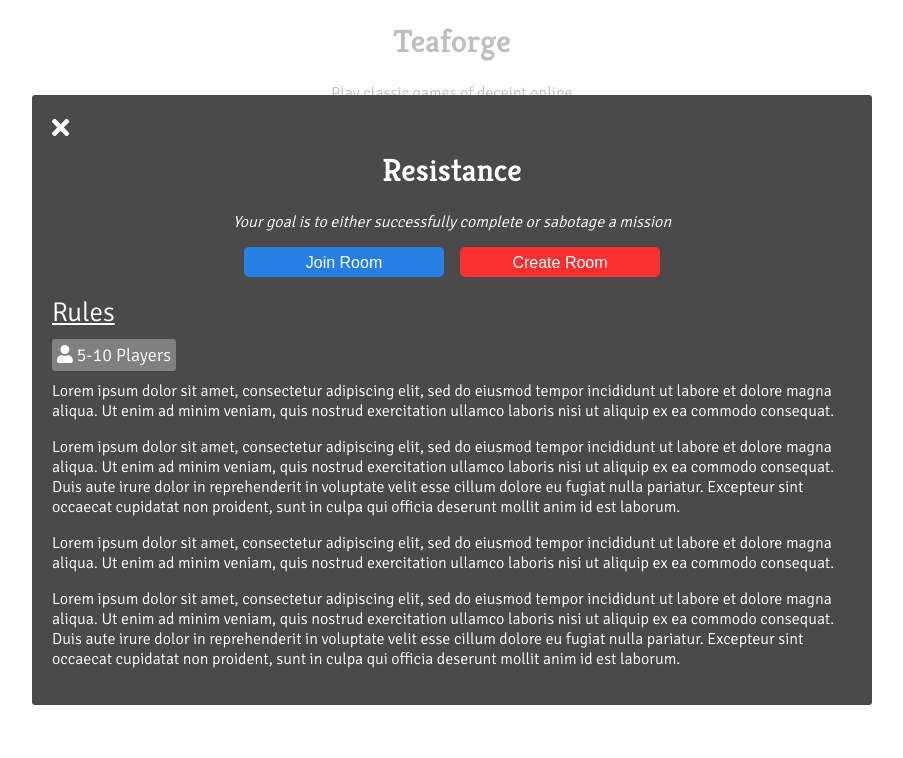
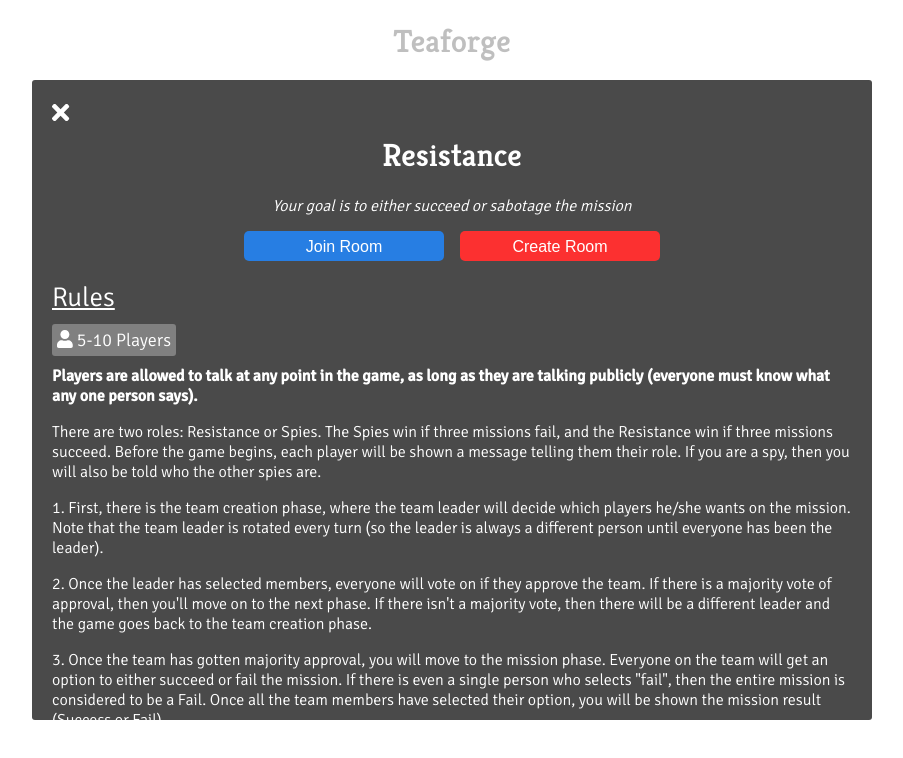
Before and after one commit to ThivRajan/Teaforge-Client, a React (Create React App) app: page / in a window 1280 px wide. Both pictures are taken after a click on the element 640 px from the left and 245 px from the top of the page. Shown: the top 758 px of the page, without its empty margins (188-1091 px from the left). Built offline with nearby package versions, Linux system fonts and the light colour scheme.

Commit message:
added resistance rules

```diff
--- a/src/components/Description.tsx
+++ b/src/components/Description.tsx
@@ -44,6 +44,10 @@ const Container = styled(ReactModal)`
 		margin-top: 15px;
 	}
 
+	b {
+		text-align: left;
+	}
+
 	u {
 		font-size: 27px;
 		text-align: left;
@@ -69,6 +73,7 @@ const CloseIcon = styled(FontAwesomeIcon)`
 
 	:hover {
 		filter: brightness(80%);
+		cursor: pointer;
 	}
 `;
 
@@ -83,10 +88,11 @@ const GameDescription: React.FC<{ modalOpen: boolean; closeModal: Function }> =
 				onRequestClose={() => closeModal()}
 				shouldFocusAfterRender={true}
 				shouldReturnFocusAfterClose={true}
+				ariaHideApp={false}
 			>
 				<CloseIcon icon={faTimes} onClick={() => closeModal()} />
 				<h1>Resistance</h1>
-				<i>Your goal is to either successfully complete or sabotage a mission</i>
+				<i>Your goal is to either succeed or sabotage the mission</i>
 				<div>
 					<Link to="/join">
 						<FilledButton color={blue}>Join Room</FilledButton>
@@ -96,41 +102,56 @@ const GameDescription: React.FC<{ modalOpen: boolean; closeModal: Function }> =
 					</Link>
 				</div>
 
-
 				<u>Rules</u>
 				<Players players={'5-10 Players'} />
 				<p>
-					Lorem ipsum dolor sit amet, consectetur adipiscing elit,
-					sed do eiusmod tempor incididunt ut labore et dolore magna
-					aliqua. Ut enim ad minim veniam, quis nostrud exercitation
-					ullamco laboris nisi ut aliquip ex ea commodo consequat.
+					<b>
+						Players are allowed to talk at any point in the game, as long
+						as they are talking publicly (everyone must know what any one person
+						says).
+					</b>
+				</p>
+
+				<p>
+					There are two roles: Resistance or Spies. The Spies win
+					if three missions fail, and the Resistance win if three missions
+					succeed. Before the game begins, each player will be shown a message
+					telling them their role. If you are a spy, then you will also
+					be told who the other spies are.
 				</p>
 				<p>
-					Lorem ipsum dolor sit amet, consectetur adipiscing elit,
-					sed do eiusmod tempor incididunt ut labore et dolore magna
-					aliqua. Ut enim ad minim veniam, quis nostrud exercitation
-					ullamco laboris nisi ut aliquip ex ea commodo consequat. Duis
-					aute irure dolor in reprehenderit in voluptate velit esse
-					cillum dolore eu fugiat nulla pariatur. Excepteur sint occaecat
-					cupidatat non proident, sunt in culpa qui officia deserunt
-					mollit anim id est laborum.
+					1. First, there is the team creation phase, where the team leader
+					will decide which players he/she wants on the mission. Note that
+					the team leader is rotated every turn (so the leader is always
+					a different person until everyone has been the leader).
 				</p>
 				<p>
-					Lorem ipsum dolor sit amet, consectetur adipiscing elit,
-					sed do eiusmod tempor incididunt ut labore et dolore magna
-					aliqua. Ut enim ad minim veniam, quis nostrud exercitation
-					ullamco laboris nisi ut aliquip ex ea commodo consequat.
+					2. Once the leader has selected members, everyone will vote on
+					if they approve the team. If there is a majority vote of approval,
+					then you'll move on to the next phase. If there isn't a
+					majority vote, then there will be a different leader and the game
+					goes back to the team creation phase.
 				</p>
 				<p>
-					Lorem ipsum dolor sit amet, consectetur adipiscing elit,
-					sed do eiusmod tempor incididunt ut labore et dolore magna
-					aliqua. Ut enim ad minim veniam, quis nostrud exercitation
-					ullamco laboris nisi ut aliquip ex ea commodo consequat. Duis
-					aute irure dolor in reprehenderit in voluptate velit esse
-					cillum dolore eu fugiat nulla pariatur. Excepteur sint occaecat
-					cupidatat non proident, sunt in culpa qui officia deserunt
-					mollit anim id est laborum.
+					3. Once the team has gotten majority approval, you will move to
+					the mission phase. Everyone on the team will get an option to either
+					succeed or fail the mission. If there is even a single person who selects
+					"fail", then the entire mission is considered to be a Fail. Once all
+					the team members have selected their option, you will be shown the mission
+					result (Success or Fail).
 				</p>
+				<p>
+					4. Now #1-3 will repeat until there are 3 successes (Resistance wins)
+					or 3 fails (Spies win).
+				</p>
+
+				<b>
+					Tip: If you are a spy, try to get either yourself or a fellow spy
+					to sneak onto the mission and fail it. If you are resistance, then try
+					to figure out who the spies are and stop them from going on the mission.
+				</b>
+
+
 			</Container>
 		);
 	};
```
